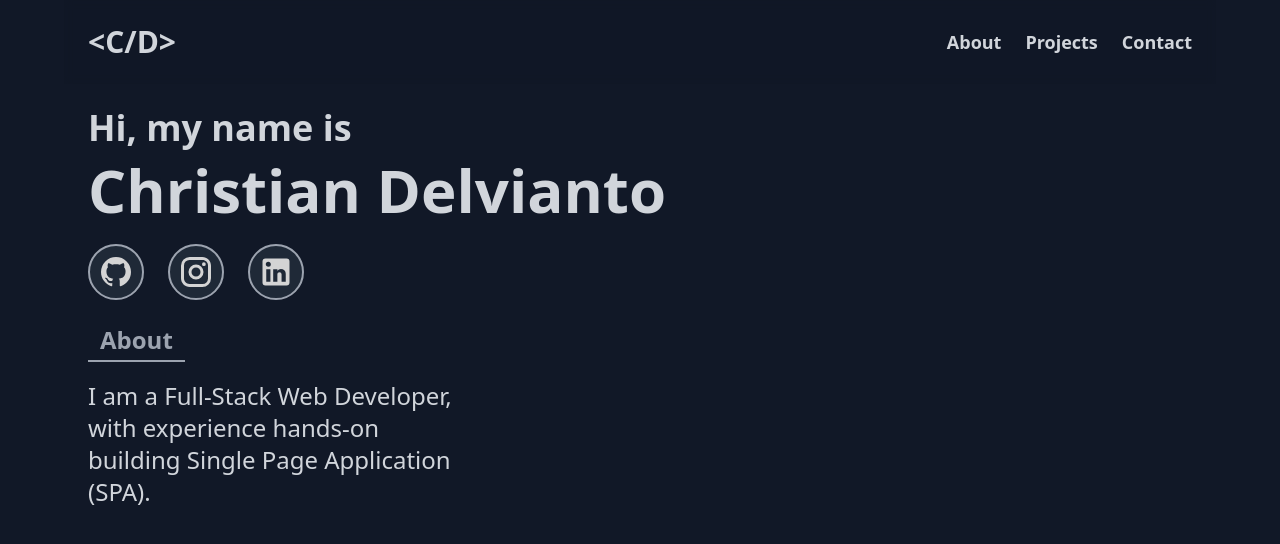
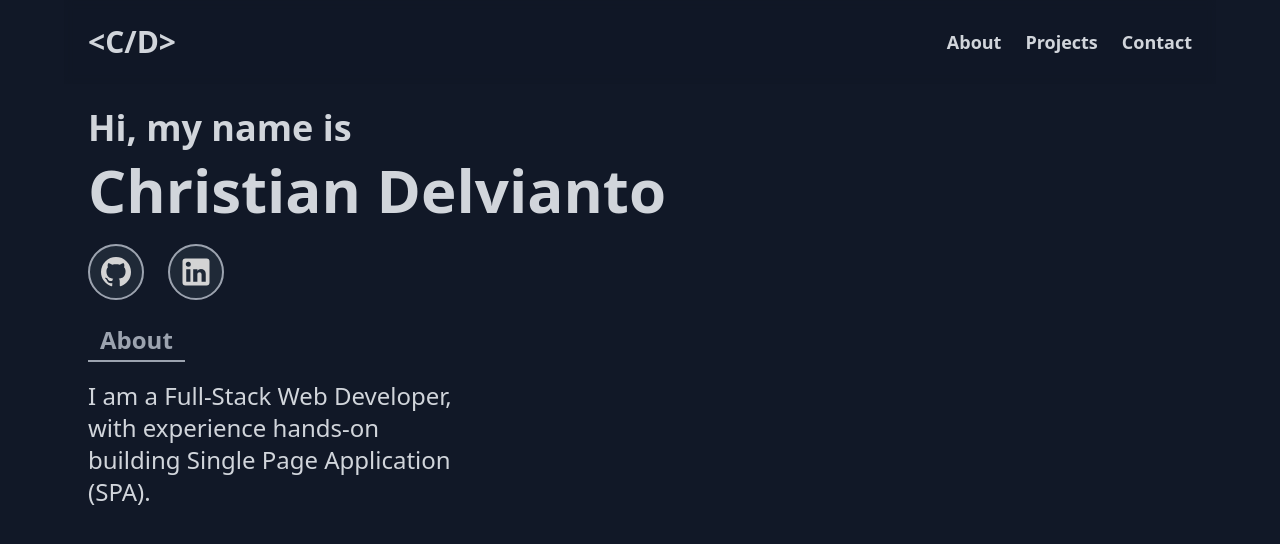
Before and after one commit to d6lv9n/profile, a Vue app: page / in a window 1280 px wide. Shown: the top 544 px of the page. Built offline with nearby package versions, Linux system fonts and the light colour scheme.

Commit message:
Removing instagram from hyperlinks

```diff
--- a/src/layouts/About/layouts/Links.vue
+++ b/src/layouts/About/layouts/Links.vue
@@ -13,18 +13,6 @@
                 :height="iconSize"
                 :width="iconSize"
                 :color="'rgb(212, 212, 212)'"></IconMDIGithub>
-            </a>
-        </li>
-        <li>
-            <a
-            href="javascript:void(0);"
-            title="Let's follow each other on Instagram!"
-            class="bg-gray-800 border-2 border-gray-400 flex flex-grow-0 flex-shrink-0 items-center justify-center rounded-full size-10
-            sm:size-14">
-                <IconMDIInstagram
-                :height="iconSize"
-                :width="iconSize"
-                :color="'rgb(212, 212, 212)'"></IconMDIInstagram>
             </a>
         </li>
         <li>
@@ -46,7 +34,6 @@
 import { computed, onBeforeUnmount, onMounted, ref, watch } from 'vue';
 // Icons
 import IconMDIGithub from '@/svg-icons/mdi/github.vue';
-import IconMDIInstagram from '@/svg-icons/mdi/instagram.vue';
 import IconMDILinkedin from '@/svg-icons/mdi/linkedin.vue';
 
 // Computed
```
